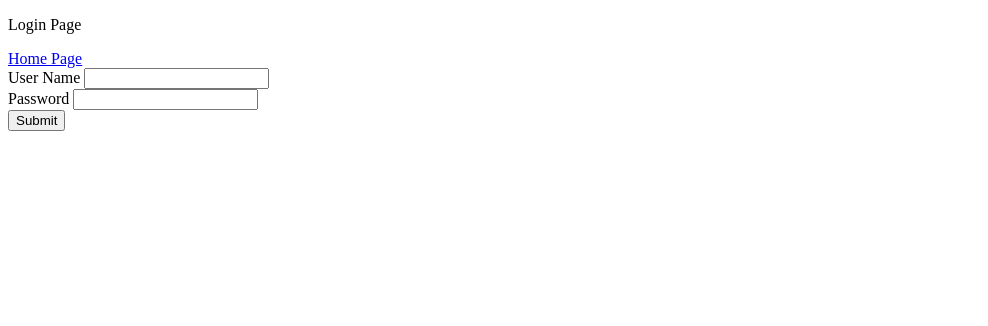
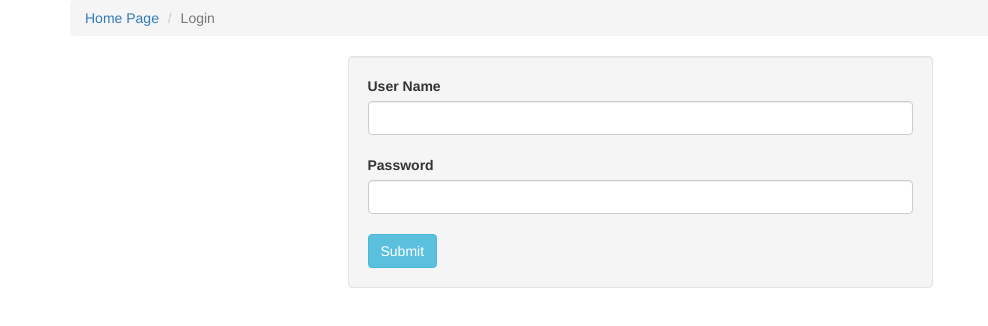
Before and after one commit to ibrahem-atef/Realytics, a website: page src/modules/login/login_view.html in a window 1280 px wide. Shown: the whole page, without its empty margins (0-988 px from the left). Drawn offline with nearby package versions, Linux system fonts and the light colour scheme.

Commit message:
added bootstrap styling for the basic welcome and login html pages

```diff
--- a/src/modules/login/login_view.html
+++ b/src/modules/login/login_view.html
@@ -1,19 +1,25 @@
 <!DOCTYPE html>
 <html>
     <head>
+        <link rel="stylesheet" href="https://maxcdn.bootstrapcdn.com/bootstrap/3.3.7/css/bootstrap.min.css">
+    </head>
+    <body class="container">
+        <ul class="breadcrumb">
+            <li>
+                <a href="/">Home Page</a>
+            </li>
+            <li class="active">Login</li>
+        </ul>
+        <div class="row">
+            <form method="post" class="form-group col-xs-6 col-xs-offset-3 well">
+                <label for="username_id">User Name</label>
+                <input type="text" id="username_id" class="form-control"/><br/>
 
-    </head>
-    <body>
-        <p>Login Page</p>
-        <a href="/">Home Page</a><br/>
-        <form method="post">
-            <label for="username_id">User Name</label>
-            <input type="text" id="username_id"/><br/>
+                <label for="password_id">Password</label>
+                <input type="password" id="password_id" class="form-control"/><br/>
 
-            <label for="password_id">Password</label>
-            <input type="text" id="password_id"/><br/>
-
-            <input type="submit" value="Submit"/>
-        </form>
+                <input type="submit" value="Submit" class="btn btn-info"/>
+            </form>
+        </div>
     </body>
 </html>
```
Also changed, not shown: src/modules/welcome/welcome_view.html (+10 -3 lines).
